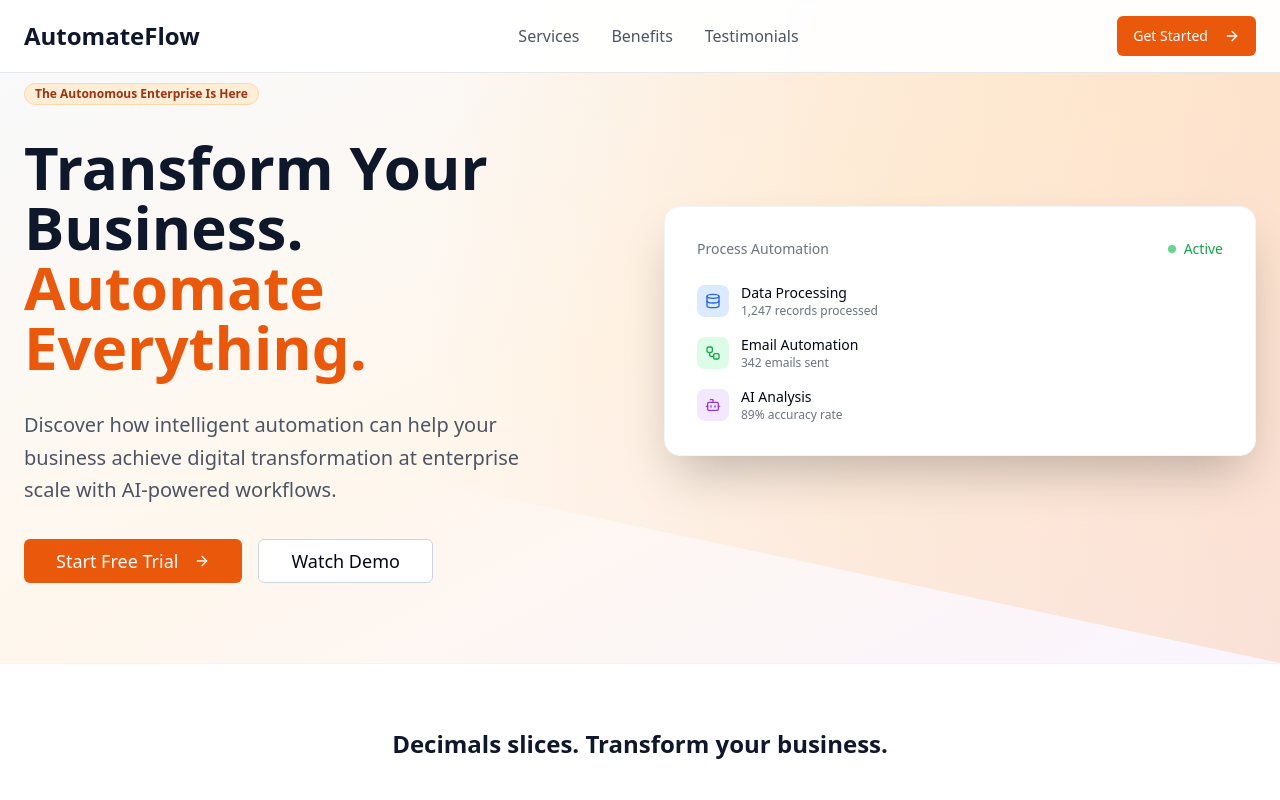
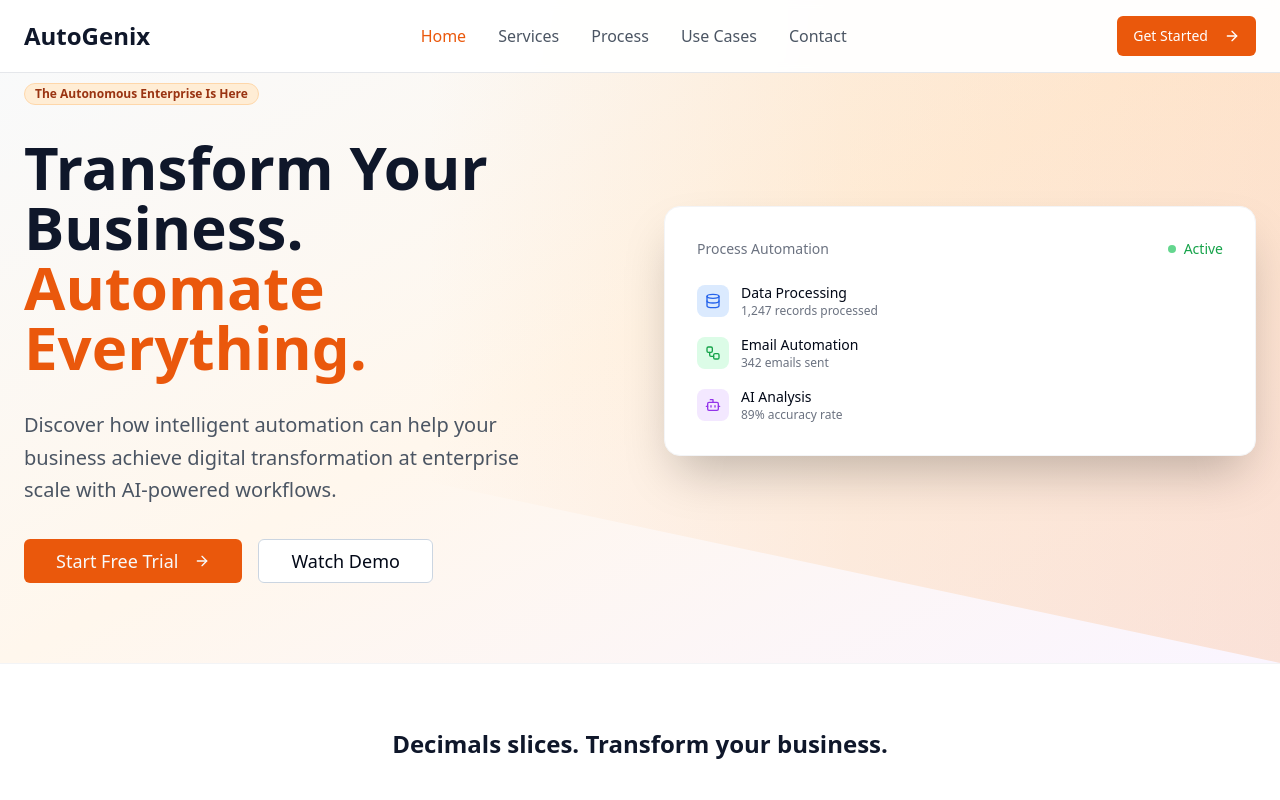
Before and after one commit to hbharmal43/ai-automation-simplified-now, a React (Vite) app: page / in a window 1280 px wide. Shown: the top 800 px of the page. Built offline with nearby package versions, Linux system fonts and the light colour scheme.

Commit message:
Fix: Consistent header on all pages
Ensured the header component is consistently displayed across all pages, resolving the issue where the home page had a different header.

```diff
--- a/src/pages/Index.tsx
+++ b/src/pages/Index.tsx
@@ -8,6 +8,7 @@ import { TestimonialCard } from "@/components/TestimonialCard";
 import { ServiceCard } from "@/components/ServiceCard";
 import { CountUpStats } from "@/components/CountUpStats";
 import { Link } from "react-router-dom";
+import Header from "@/components/Header";
 
 const Index = () => {
   const scrollToContact = () => {
@@ -16,20 +17,7 @@ const Index = () => {
 
   return (
     <div className="min-h-screen bg-white">
-      {/* Navigation */}
-      <nav className="fixed top-0 w-full bg-white/95 backdrop-blur-sm border-b border-gray-200 z-50">
-        <div className="container mx-auto px-6 py-4 flex justify-between items-center">
-          <div className="text-2xl font-bold text-slate-900">AutomateFlow</div>
-          <div className="hidden md:flex items-center space-x-8">
-            <Link to="/services" className="text-gray-600 hover:text-orange-600 transition-colors">Services</Link>
-            <a href="#benefits" className="text-gray-600 hover:text-orange-600 transition-colors">Benefits</a>
-            <a href="#testimonials" className="text-gray-600 hover:text-orange-600 transition-colors">Testimonials</a>
-          </div>
-          <Button onClick={scrollToContact} className="bg-orange-600 hover:bg-orange-700 text-white pulse-glow">
-            Get Started <ArrowRight className="ml-2 h-4 w-4" />
-          </Button>
-        </div>
-      </nav>
+      <Header />
 
       {/* Hero Section with Curved Background */}
       <section className="relative pt-20 pb-20 overflow-hidden">
@@ -309,7 +297,7 @@ const Index = () => {
               <TestimonialCard
                 name="Sarah Johnson"
                 company="TechStart Inc."
-                text="AutomateFlow transformed our operations completely. We now process 10x more data with half the team. The AI-powered workflows are incredibly intelligent."
+                text="AutoGenix transformed our operations completely. We now process 10x more data with half the team. The AI-powered workflows are incredibly intelligent."
                 rating={5}
               />
             </div>
@@ -388,7 +376,7 @@ const Index = () => {
                   </div>
                   <div>
                     <div className="font-semibold text-lg">Email Us</div>
-                    <div className="text-slate-300">hello@automateflow.com</div>
+                    <div className="text-slate-300">hello@autogenix.ai</div>
                   </div>
                 </div>
                 <div className="flex items-center space-x-4 animate-slide-in" style={{ animationDelay: '0.3s' }}>
@@ -424,7 +412,7 @@ const Index = () => {
         <div className="container mx-auto">
           <div className="grid grid-cols-1 md:grid-cols-4 gap-8 mb-8">
             <div>
-              <div className="text-2xl font-bold text-orange-400 mb-4">AutomateFlow</div>
+              <div className="text-2xl font-bold text-orange-400 mb-4">AutoGenix</div>
               <p className="text-gray-400">
                 Enterprise-scale AI automation for modern businesses.
               </p>
@@ -459,7 +447,7 @@ const Index = () => {
           </div>
           <div className="border-t border-gray-800 pt-8 text-center">
             <div className="text-sm text-gray-500">
-              © 2024 AutomateFlow. All rights reserved.
+              © 2024 AutoGenix. All rights reserved.
             </div>
           </div>
         </div>
```
